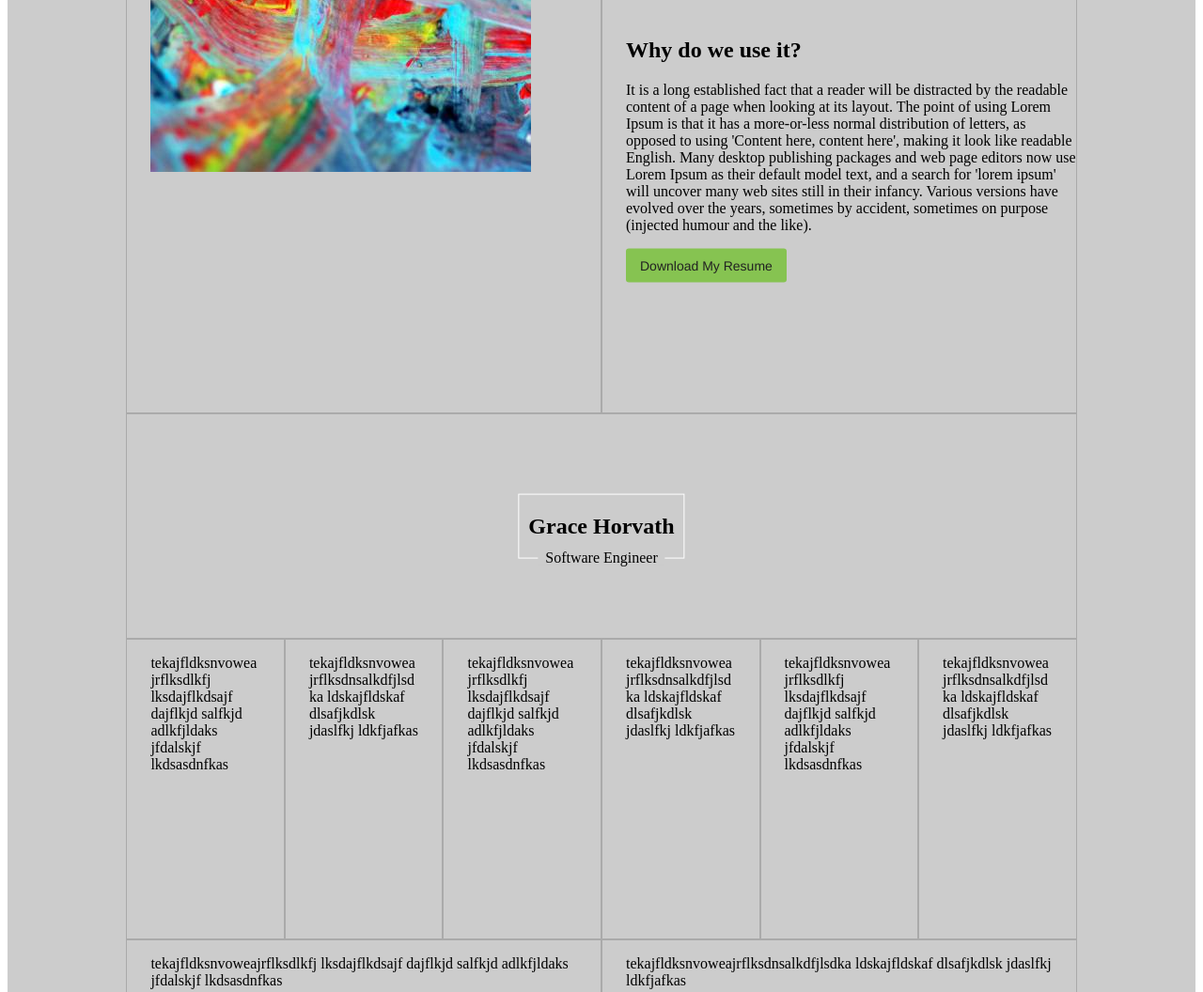
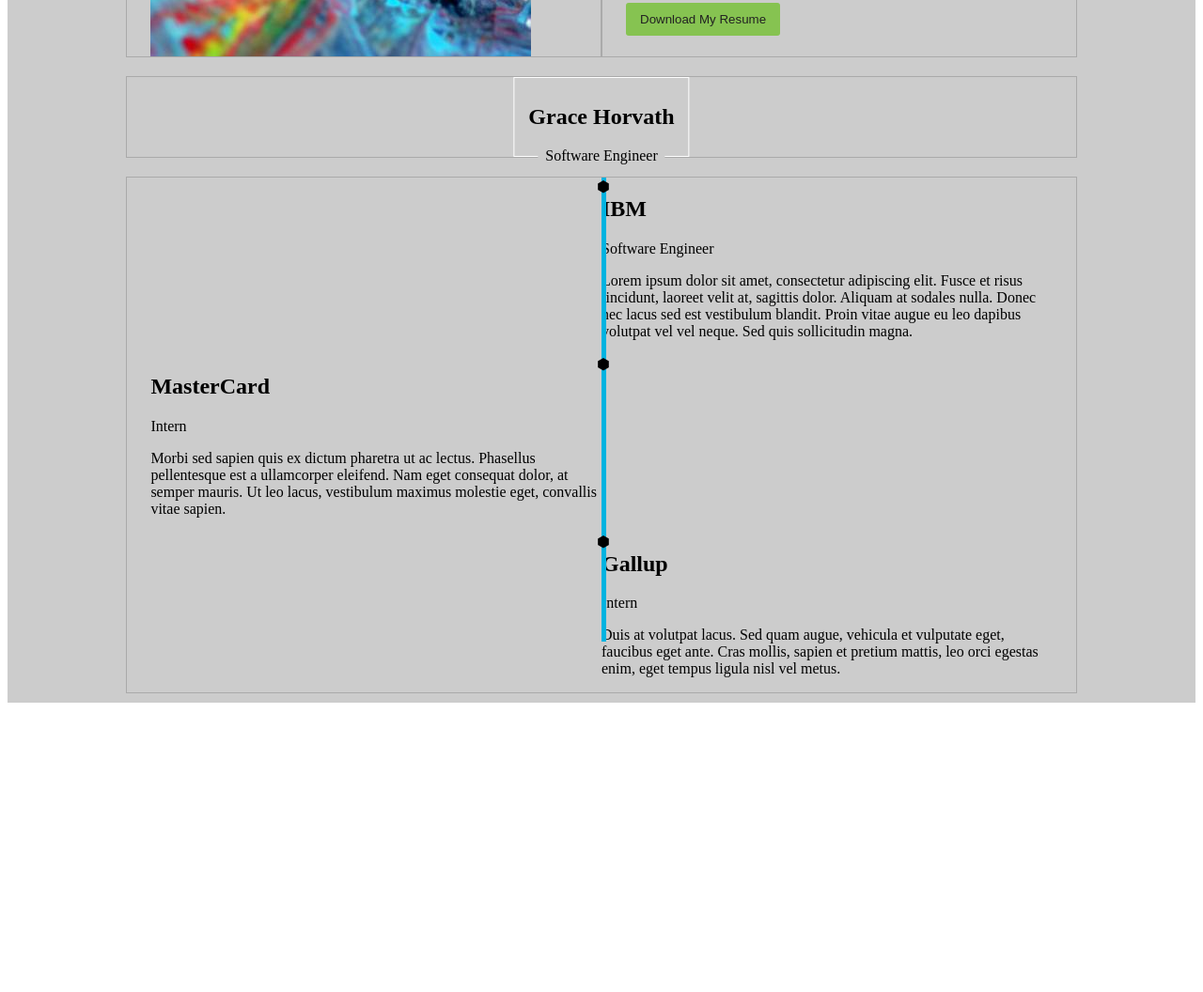
Before and after one commit to gracehorvath/Resume, a plain HTML site: page index.html in a window 1280 px wide. Shown: the part 1168-2224 px from the top of the page at 94% size. After the commit the page ends 1924 px from the top, so only its background shows below. Drawn offline with Linux system fonts and the light colour scheme.

Commit message:
Framework/Content
Updated the framework to be more intuitive

Added content to the Experience page and began styling

```diff
--- a/Style.scss
+++ b/Style.scss
@@ -25,29 +25,25 @@ $cols in $map {
     }
 }
 
-//sets row height to specified 'fill' percentage
-@for $i from 1 through 10 {
-    $equ: 10%*$i;
-    .row.fill-#{$i} {
-        height: $equ;
-    }
-}
 .row {
     position: relative;
     width: 100%;
     margin: 0 auto;
+    @media all {
+        display: flex;
+    }
+    padding:10px 0;
     .col {
         padding: 0 25px 0 25px;
-        position:relative;
-        height:100%;
+        position: relative;
         background: #ccc;
         border: 1px solid #aaa;
         box-sizing: border-box;
         float: left;
     }
 }
+
 /////////////////////END GRID SETUP//////////////////
-
 /////////////////////MIXINS/////////////////////////
 @mixin center($x, $y) {
     position: absolute;
@@ -65,57 +61,53 @@ $cols in $map {
         transform: translate(0, -50%);
     }
 }
+
 ///////////////////END MIXINS/////////////////////
-
 ///////////////////BUTTONS///////////////////////
-.button{
-    display:inline-block;
-    text-decoration:none;
-    font-family:"helvetica";
-    font-size:14px;
-    font-weight:200;
-    background-color:#ccc;
-    color:#222;
+.button {
+    display: inline-block;
+    text-decoration: none;
+    background-color: #ccc;
+    color: #222;
     padding: 10px 15px;
-    border:none;
-    border-radius:3px;
+    border: none;
+    border-radius: 3px;
     transition: all .2s;
 }
-.button:hover{
-    background:#bbb;
+
+.button:hover {
+    background: #bbb;
     transition: all .2s;
 }
 
 //dummy color data for test
-$colormap:(
-    green:(background: #86c351, hover:#78b04a),
-    blue:(background: #00b3e0, hover:#0097be),
-    red:(background: #ff5817, hover:#da4912)
-);
-
-@each $color, $map in $colormap{
-    .button.#{$color}{
-       background-color: map-get($map, 'background');
+$colormap:( green:(background: #86c351, hover:#78b04a), blue:(background: #00b3e0, hover:#0097be), red:(background: #ff5817, hover:#da4912));
+@each $color,
+$map in $colormap {
+    .button.#{$color} {
+        background-color: map-get($map, 'background');
     }
-    .button.#{$color}:hover{
-        background-color:map-get($map, 'hover');
+    .button.#{$color}:hover {
+        background-color: map-get($map, 'hover');
     }
 }
+
 ///////////////////END BUTTONS//////////////////
-
-.center{
+.center {
     @include center(true, true);
 }
-.center-vertical{
+
+.center-vertical {
     @include center(false, true);
 }
-.center-horizontal{
+
+.center-horizontal {
     @include center(true, false);
 }
-section{
-    height:100vh;
+
+section {
     background-color: #ccc;
-    &.content{
+    &.content {
         padding: 0 10% 0 10%;
     }
 }
@@ -125,17 +117,22 @@ $map: (850:5%, 450:0);
 @each $breakPoint,
 $padd in $map {
     @media all and (max-width: $breakPoint + px) {
-        section.content{
+        section.content {
             padding: 0 $padd 0 $padd
         }
     }
 }
+
 .heading {
-    @include center(true, true);
+    position: relative;
+    display: inline-block;
     border: 1px solid white;
     text-align: center;
-    padding-left: 10px;
-    padding-right: 10px;
+    h1 {
+        padding: 15px;
+        line-height: 53px;
+        margin: 0;
+    }
     p {
         position: absolute;
         left: 0;
@@ -149,8 +146,52 @@ $padd in $map {
     }
 }
 
-p{word-wrap: break-word;}
-img{
+#home {
+    height: 100vh;
+    @media all {
+        display: flex;
+        align-items: center;
+    }
+}
+
+p {
+    word-wrap: break-word;
+}
+
+img {
     max-height: 100%;
     max-width: 100%;
 }
+
+.jobs::before {
+    content: '';
+    height: 90%;
+    background: #00b3e0;
+    position: absolute;
+    left: 50%;
+    width: 5px;
+}
+
+.job {
+    width: 50%;
+    &:nth-child(even) {
+        float: left;
+        clear: right;
+    }
+    &:nth-child(odd) {
+        float: right;
+        clear: left;
+    }
+    &:hover {
+        @media all {
+            box-shadow: 2px 3px 10px grey, -2px -4px 7px grey;
+            transition: .5s;
+        }
+    }
+    &:before {
+        content: '⬢';
+        position: absolute;
+        left: 50%;
+        margin-left: -5px;
+    }
+}
--- a/index.html
+++ b/index.html
@@ -9,7 +9,7 @@
     <section id="home">
         <div class="row cols-1">
             <div class="col">
-                <div class="heading">
+                <div class="heading center">
                     <h1>Grace Horvath</h1>
                     <p><span>Software Engineer</span></p>
                 </div>
@@ -17,64 +17,57 @@
         </div>
     </section>
     <section id="about" class="content">
-        <div class="row fill-3 cols-1">
+        <div class="row cols-1">
             <div class="col">
-                <div class="heading">
+                <div class="heading center-horizontal">
                     <h1>Grace Horvath</h1>
                     <p><span>Software Engineer</span></p>
                 </div>
             </div>
         </div>
-        <div class="row fill-7 cols-2">
+        <div class="row cols-2">
             <div class="col">
                 <img src="dummyPhoto.jpg" alt="">
             </div>
             <div class="col">
-                <div class="center-vertical">
-                    <h2>Why do we use it?</h2>
+                <div>
+                    <h2>Who am I?</h2>
                     <p>
-                        It is a long established fact that a reader will be distracted by the readable content of a page when looking at its layout. The point of using Lorem Ipsum is that it has a more-or-less normal distribution of letters, as opposed to using 'Content here, content here', making it look like readable English. Many desktop publishing packages and web page editors now use Lorem Ipsum as their default model text, and a search for 'lorem ipsum' will uncover many web sites still in their infancy. Various versions have evolved over the years, sometimes by accident, sometimes on purpose (injected humour and the like).</p>
-                        <button class="button green">Download My Resume</button>
+                        Phasellus ut lobortis quam. Aliquam leo orci, interdum tincidunt euismod non, ornare ac ante. Vivamus suscipit feugiat ipsum in maximus. Donec id orci commodo leo dapibus placerat. Nunc vel magna eget sapien molestie tempus. Donec in cursus enim. Proin dolor metus, semper sit amet rutrum ac, feugiat ac mauris. Curabitur rutrum nibh tempor nunc rhoncus, facilisis accumsan ligula pulvinar. Integer ac felis rutrum odio scelerisque euismod in in tellus. Nunc elit nibh, congue vel facilisis vitae, accumsan et purus. Phasellus euismod luctus aliquet. Cras nec magna tincidunt velit mollis ultricies.</p>
+                    <button class="button green">Download My Resume</button>
                 </div>
             </div>
         </div>
 
     </section>
-    <section id="skills" class="content">
-        <div class="row fill-3 cols-1">
+    <section id="experience" class="content">
+        <div class="row cols-1">
             <div class="col">
-                <div class="heading">
+                <div class="heading center-horizontal">
                     <h1>Grace Horvath</h1>
                     <p><span>Software Engineer</span></p>
                 </div>
             </div>
         </div>
-        <div class="row fill-4 cols-6 cols-850-3 cols-450-2 cols-380-1">
+        <div class="row cols-1 cols-380-1">
             <div class="col">
-                <p>tekajfldksnvoweajrflksdlkfj lksdajflkdsajf dajflkjd salfkjd adlkfjldaks jfdalskjf lkdsasdnfkas</p>
-            </div>
-            <div class="col">
-                <p>tekajfldksnvoweajrflksdnsalkdfjlsdka ldskajfldskaf dlsafjkdlsk jdaslfkj ldkfjafkas</p>
-            </div>
-            <div class="col">
-                <p>tekajfldksnvoweajrflksdlkfj lksdajflkdsajf dajflkjd salfkjd adlkfjldaks jfdalskjf lkdsasdnfkas</p>
-            </div>
-            <div class="col">
-                <p>tekajfldksnvoweajrflksdnsalkdfjlsdka ldskajfldskaf dlsafjkdlsk jdaslfkj ldkfjafkas</p>
-            </div>
-            <div class="col">
-                <p>tekajfldksnvoweajrflksdlkfj lksdajflkdsajf dajflkjd salfkjd adlkfjldaks jfdalskjf lkdsasdnfkas</p>
-            </div>
-            <div class="col">
-                <p>tekajfldksnvoweajrflksdnsalkdfjlsdka ldskajfldskaf dlsafjkdlsk jdaslfkj ldkfjafkas</p>
-            </div>
-        </div>
-        <div class="row fill-3 cols-2 cols-380-1">
-            <div class="col">
-                <p>tekajfldksnvoweajrflksdlkfj lksdajflkdsajf dajflkjd salfkjd adlkfjldaks jfdalskjf lkdsasdnfkas</p>
-            </div>
-            <div class="col">
-                <p>tekajfldksnvoweajrflksdnsalkdfjlsdka ldskajfldskaf dlsafjkdlsk jdaslfkj ldkfjafkas</p>
+               <div class="jobs">
+                   <div class="job">
+                    <h2>IBM</h2>
+                    <span>Software Engineer</span>
+                    <p>Lorem ipsum dolor sit amet, consectetur adipiscing elit. Fusce et risus tincidunt, laoreet velit at, sagittis dolor. Aliquam at sodales nulla. Donec nec lacus sed est vestibulum blandit. Proin vitae augue eu leo dapibus volutpat vel vel neque. Sed quis sollicitudin magna. </p>
+                </div>
+                <div class="job">
+                    <h2>MasterCard</h2>
+                    <span>Intern</span>
+                    <p>Morbi sed sapien quis ex dictum pharetra ut ac lectus. Phasellus pellentesque est a ullamcorper eleifend. Nam eget consequat dolor, at semper mauris. Ut leo lacus, vestibulum maximus molestie eget, convallis vitae sapien. </p>
+                </div>
+                <div class="job">
+                    <h2>Gallup</h2>
+                    <span>Intern</span>
+                    <p>Duis at volutpat lacus. Sed quam augue, vehicula et vulputate eget, faucibus eget ante. Cras mollis, sapien et pretium mattis, leo orci egestas enim, eget tempus ligula nisl vel metus.</p>
+                </div>
+               </div>
             </div>
         </div>
 
```
Also changed, not shown: Style.css, 2 other files.
